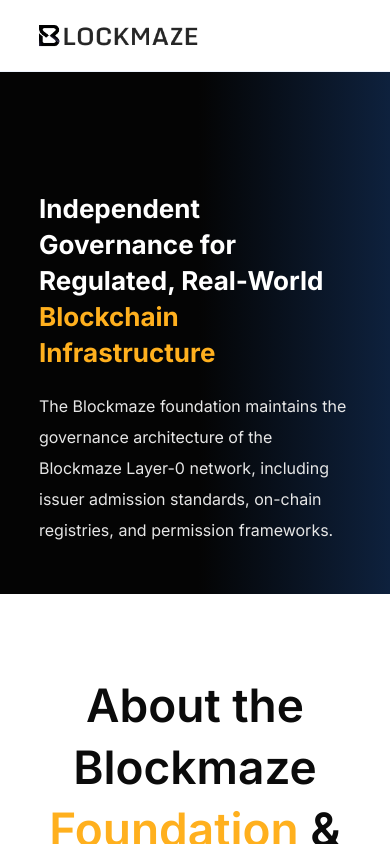
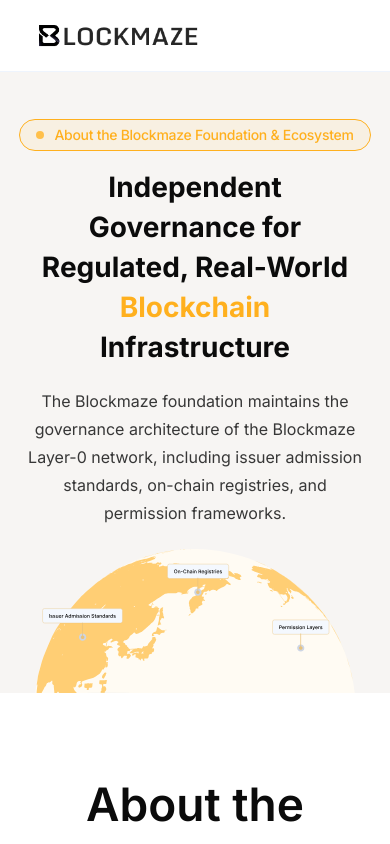
Before and after one commit to PunitSharma89/blockmaze.org, a Next.js app: page /about in a window 390 px wide. Shown: the top 844 px of the page. Built offline with nearby package versions, Linux system fonts and the light colour scheme; no server answers.

Commit message:
resolved commit

```diff
--- a/app/about/page.tsx
+++ b/app/about/page.tsx
@@ -1,7 +1,6 @@
 import { Metadata } from "next";
 import Image from "next/image";
 import Container from "@/components/layout/Container";
-import Breadcrumb from "@/components/layout/Breadcrumb";
 import SectionHeading from "@/components/ui/SectionHeading";
 import FAQ from "@/components/ui/FAQ";
 import RoleTabs from "@/components/ui/RoleTabs";
@@ -170,22 +169,35 @@
 export default function AboutPage() {
   return (
     <>
-      {/* Hero — dark gradient matching home page */}
+      {/* Hero — Figma 283:76 */}
       <section className="about-hero">
-        <Container>
-          <Breadcrumb items={[{ label: "About" }]} />
-          <div className="about-hero-content">
-            <h1 className="about-hero-title">
+        <div className="about-hero-inner">
+          <div className="hero-chip-v2">
+            <span className="hero-chip-dot" />
+            <span className="hero-chip-label">About the Blockmaze Foundation &amp; Ecosystem</span>
+          </div>
+          <div className="hero-figma-textblock">
+            <h1 className="hero-figma-h1">
               Independent Governance for Regulated, Real-World{" "}
-              <span className="text-primary">Blockchain Infrastructure</span>
+              <span className="text-primary">Blockchain</span> Infrastructure
             </h1>
-            <p className="about-hero-desc">
+            <p className="hero-figma-p">
               The Blockmaze foundation maintains the governance architecture of
               the Blockmaze Layer-0 network, including issuer admission
               standards, on-chain registries, and permission frameworks.
             </p>
           </div>
-        </Container>
+          <div className="about-globe-container">
+            <Image
+              src="/images/about-globe.svg"
+              alt="Blockmaze ecosystem globe"
+              width={950}
+              height={400}
+              className="about-globe-img"
+              priority
+            />
+          </div>
+        </div>
       </section>
 
       {/* The Blockmaze Foundation */}
--- a/app/globals.css
+++ b/app/globals.css
@@ -153,6 +153,42 @@
   color: var(--color-primary);
 }
 
+/* ── Navbar item — active & hover states (Figma node 283:56 / 283:32) ──
+   Specificity: nav a.nav-link = 0,0,1,2 → beats nav a (0,0,0,2)
+   so these rules correctly override the base "nav a { color:#0b0b0b }"
+   ─────────────────────────────────────────────────────────────────── */
+nav a.nav-link,
+nav button.nav-link {
+  display: flex;
+  align-items: center;
+  gap: 6px;
+  padding: 0 12px;
+  height: 100%;
+  font-size: 16px;
+  font-weight: 500;
+  line-height: 24px;
+  color: #0b0b0b;
+  background: none;
+  border: none;
+  border-bottom: 2px solid transparent;
+  cursor: pointer;
+  white-space: nowrap;
+  text-decoration: none;
+  transition: color 0.2s ease, border-color 0.2s ease;
+}
+
+nav a.nav-link:hover,
+nav button.nav-link:hover {
+  color: var(--color-primary);
+  border-bottom-color: var(--color-primary);
+}
+
+nav a.nav-link--active,
+nav button.nav-link--active {
+  color: var(--color-primary);
+  border-bottom-color: var(--color-primary);
+}
+
 /* Selection */
 ::selection {
   background-color: var(--color-primary);
@@ -2178,33 +2214,37 @@
 
 /* ── About Page ───────────────────────────────────────────────────────── */
 
-/* Hero — dark gradient matching home page */
+/* Hero — Figma 283:76 */
 .about-hero {
-  background: linear-gradient(
-    to left,
-    var(--color-header-navy),
-    var(--color-header-dark) 49%
-  );
-  padding: 100px 0 100px;
-}
-
-.about-hero-content {
-  max-width: 700px;
-}
-
-.about-hero-title {
-  font-size: 46px;
-  font-weight: 700;
-  line-height: 62px;
-  color: var(--color-white);
-  margin-bottom: 20px;
-}
-
-.about-hero-desc {
-  font-size: 16px;
-  line-height: 31px;
-  color: var(--color-hero-body);
-}
+  background: #f7f5f3;
+  padding-top: 70px;
+  overflow: hidden;
+}
+
+.about-hero-inner {
+  max-width: 960px;
+  margin: 0 auto;
+  padding: 0 24px;
+  display: flex;
+  flex-direction: column;
+  align-items: center;
+  gap: 16px;
+  text-align: center;
+}
+
+.about-globe-container {
+  position: relative;
+  width: 950px;
+  max-width: 100%;
+  margin-top: 6px;
+}
+
+.about-globe-img {
+  width: 100%;
+  height: auto;
+  display: block;
+}
+
 
 /* Shared typography */
 .about-section-title {
@@ -2472,10 +2512,6 @@
 /* ── Responsive — About Page ──────────────────────────────────────────── */
 
 @media (max-width: 980px) {
-  .about-hero-title {
-    font-size: 32px;
-    line-height: 44px;
-  }
   .about-foundation-grid,
   .about-role-grid,
   .about-ecosystem-grid,
@@ -2497,11 +2533,7 @@
 
 @media (max-width: 767px) {
   .about-hero {
-    padding: 120px 0 48px;
-  }
-  .about-hero-title {
-    font-size: 26px;
-    line-height: 36px;
+    padding-top: 48px;
   }
   .about-role-cards {
     grid-template-columns: 1fr;
--- a/components/layout/HeaderClient.tsx
+++ b/components/layout/HeaderClient.tsx
@@ -30,9 +30,9 @@
 
   return (
     <header className="fixed top-0 left-0 right-0 z-50 header-white">
-      <div className="mx-auto w-[80%] max-w-[1596px] flex items-center justify-between h-[71px]">
+      <div className="mx-auto w-[80%] max-w-[1596px] flex items-stretch justify-between h-[71px]">
         {/* Logo */}
-        <Link href="/" className="flex-shrink-0">
+        <Link href="/" className="flex items-center flex-shrink-0">
           <Image
             src="/images/Logo.png"
             alt={logoAlt}
@@ -48,7 +48,7 @@
 
         {/* Mobile Hamburger */}
         <button
-          className="lg:hidden p-2 text-white hover:text-primary"
+          className="lg:hidden flex items-center p-2 text-white hover:text-primary"
           onClick={() => setMobileMenuOpen(true)}
           aria-label="Open menu"
         >
--- a/components/navigation/Navbar.tsx
+++ b/components/navigation/Navbar.tsx
@@ -2,6 +2,7 @@
 
 import { useState } from "react";
 import Link from "next/link";
+import { usePathname } from "next/navigation";
 import type { SanityNavItem } from "@/components/layout/HeaderClient";
 import NavDropdown from "./NavDropdown";
 
@@ -11,13 +12,39 @@
 
 export default function Navbar({ navItems }: NavbarProps) {
   const [openDropdown, setOpenDropdown] = useState<string | null>(null);
+  const pathname = usePathname();
+
+  /** True when the current route matches this item or any of its children */
+  const isActive = (item: SanityNavItem): boolean => {
+    if (item.children) {
+      return item.children.some(
+        (child) =>
+          pathname === child.href ||
+          pathname.startsWith(child.href + "/")
+      );
+    }
+    if (!item.href || item.href === "#") return false;
+    return pathname === item.href || pathname.startsWith(item.href + "/");
+  };
 
   return (
-    <nav className="hidden lg:flex items-center gap-5">
-      {navItems.map((item) => (
+    /**
+     * self-stretch  → nav fills the full 71 px header height
+     * items-stretch → item wrapper divs also stretch to that height
+     * gap-[20px]    → matches Figma spacing between nav items
+     */
+    <nav className="hidden lg:flex self-stretch items-stretch gap-[20px]">
+      {navItems.map((item) => {
+        const active = isActive(item);
+        // .nav-link base styles + conditional .nav-link--active
+        // These CSS classes live in globals.css and have higher specificity
+        // than the generic "nav a { color:#0b0b0b }" rule.
+        const cls = `nav-link${active ? " nav-link--active" : ""}`;
+
+        return (
           <div
             key={item.label}
-          className="relative"
+            className="relative flex items-stretch"
             onMouseEnter={() =>
               item.children ? setOpenDropdown(item.label) : undefined
             }
@@ -25,7 +52,7 @@
           >
             {item.children ? (
               <button
-              className="flex items-center gap-[6px] px-3 text-[16px] font-medium leading-6 text-[#0b0b0b] hover:text-[#ffb01e] transition-colors py-2"
+                className={cls}
                 onClick={() =>
                   setOpenDropdown(
                     openDropdown === item.label ? null : item.label
@@ -34,7 +61,7 @@
               >
                 {item.label}
                 <svg
-                className={`w-[14px] h-[14px] transition-transform ${
+                  className={`w-[14px] h-[14px] flex-shrink-0 transition-transform ${
                     openDropdown === item.label ? "rotate-180" : ""
                   }`}
                   fill="none"
@@ -50,13 +77,11 @@
                 </svg>
               </button>
             ) : (
-            <Link
-              href={item.href}
-              className="block px-3 text-[16px] font-medium leading-6 text-[#0b0b0b] hover:text-[#ffb01e] transition-colors py-2"
-            >
+              <Link href={item.href} className={cls}>
                 {item.label}
               </Link>
             )}
+
             {item.children && (
               <NavDropdown
                 items={item.children}
@@ -64,7 +89,8 @@
               />
             )}
           </div>
-      ))}
+        );
+      })}
     </nav>
   );
 }
```
Also changed, not shown: public/images/about-globe.svg (added). Lines whose indentation alone changed are shown as unchanged.
